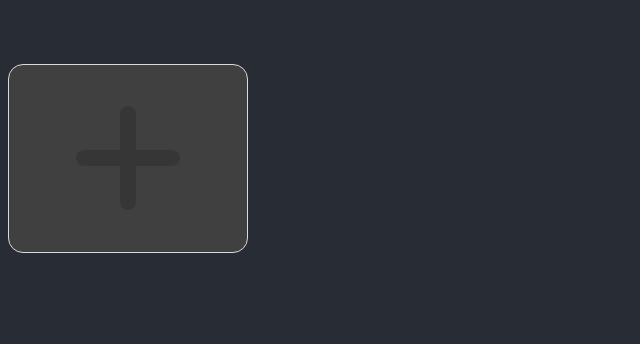
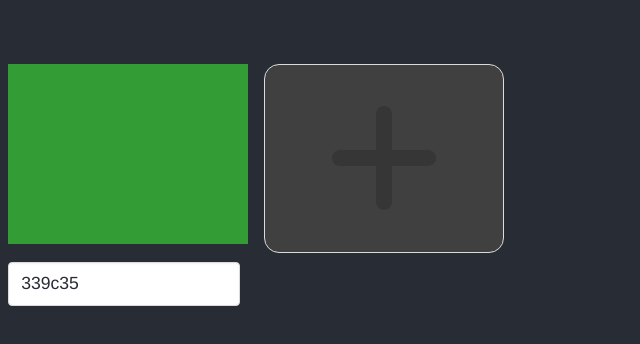
Before and after one commit to MaloryUmbrella/My-colors, a React (Create React App) app: page / in a window 1280 px wide. Shown: the top 344 px of the page, without its empty margins (0-640 px from the left). Built offline with nearby package versions, Linux system fonts and the light colour scheme.

Commit message:
Refac code : replace all tsx with js to handle props values

```diff
--- /dev/null
+++ b/src/App.js
@@ -0,0 +1,15 @@
+import React from 'react';
+import ColorPalette from './components/color_palette'
+import './index.css';
+
+class App extends React.Component {
+  render() {
+    return (
+      <>
+        <ColorPalette />
+      </>
+    );
+  }
+}
+
+export default App;
--- a/src/components/atomes/div_add.tsx
+++ b/src/components/atomes/div_add.js
@@ -1,12 +1,11 @@
 import React from 'react';
-import { Colors } from '../interfaces';
 import { FontAwesomeIcon } from '@fortawesome/react-fontawesome'
 import { faPlus } from '@fortawesome/free-solid-svg-icons'
 
-const DivAdd = (colors: Colors) => {
+const DivAdd = (props) => {
     return (
         <div className="col-md-15 color_wrapper">
-            <div className="button color cornered" style={{ backgroundColor: "#404040" }} data-color="#404040" onClick={() => colors.event}>
+            <div className="button color cornered" style={{ backgroundColor: "#404040" }} data-color="#404040" onClick={props.event}>
                 <span className="icon">
                     <FontAwesomeIcon icon={faPlus} size="8x"/>
                 </span>
--- a/src/components/atomes/div_color.tsx
+++ b/src/components/atomes/div_color.js
@@ -1,8 +1,7 @@
 import React from 'react';
-import { Props } from '../interfaces';
 
-const DivColor = ( props: Props ) => {
-    let colorWithoutHash = (color: string): string => {
+const DivColor = ( props ) => {
+    let colorWithoutHash = (color) => {
         if (color.includes('#')) {
             let new_color = color.substring(1,color.length);
             return new_color;
@@ -12,7 +11,7 @@ const DivColor = ( props: Props ) => {
         }
     }
 
-    let changeColor = (color: string, div: number) => {
+    let changeColor = (color, div) => {
         if (color.length < 6) {
             return
         }
--- /dev/null
+++ b/src/components/atomes/div_rows.js
@@ -0,0 +1,25 @@
+import React from 'react';
+import DivColor from './div_color';
+import DivAdd from './div_add';
+
+const DivRows = (props) => {
+    let i = 0;
+    let key = -3;
+
+    return (
+        <>
+            <div className="row colors" id="colors">
+                {
+		              props.colors.map((color) => {
+                    i += 1;
+                    key += 3;
+                    return <DivColor color={color} id={i} key={key}/>;
+                  })
+                }
+                <DivAdd event={ props.event }/>
+		    </div>
+        </>
+    )
+}
+
+export default DivRows;
--- a/src/components/atomes/div_rows.tsx
+++ /dev/null
@@ -1,27 +0,0 @@
-import React from 'react';
-import { Colors } from '../interfaces';
-import DivColor from './div_color';
-import DivAdd from './div_add';
-
-const DivRows = (colors: Colors) => {
-    let i = 0;
-    let key = -3;
-
-    return (
-        <>
-            <div className="row colors" id="colors">
-                {
-		            colors.colors.map((color) => {
-                        console.log(color);
-                        i += 1;
-                        key += 3;
-                        return <DivColor color={color} id={i} key={key}/>;
-                    })
-                }
-                <DivAdd colors={ colors.colors } event={ colors.event }/>
-		    </div>
-        </>
-    )
-}
-
-export default DivRows;
--- /dev/null
+++ b/src/components/color_palette.js
@@ -0,0 +1,32 @@
+import React from 'react';
+import DivRows from './atomes/div_rows';
+
+class ColorPalette extends React.Component {
+    constructor(props) {
+      super(props);
+      this.state = {
+        colors: ["#339c35"]
+      };
+    }
+
+    addPalette() {
+      let new_colors = this.state.colors;
+
+      new_colors.push("#000000");
+
+      this.setState({colors: new_colors});
+    }
+
+    render() {
+      return (
+        <>
+          <div id="main_wrapper">
+              <DivRows colors={this.state.colors} event={() => this.addPalette()}/>
+          </div>
+        </>
+      );
+    }
+}
+
+
+export default ColorPalette;
--- a/src/components/color_palette.tsx
+++ /dev/null
@@ -1,29 +0,0 @@
-import React, { useState } from 'react';
-import DivRows from './atomes/div_rows';
-
-const ColorPalette = () => {
-    let [colors, setColors] = useState<string[]>([]);
-    //setColors(["#339c35"]);
-
-    async function addPalette() {
-        let new_colors = colors;
-
-        new_colors.push("#000000");
-
-        setColors(new_colors);
-
-        console.log(colors);
-    }
-
-    console.log(colors);
-
-    return (
-        <>
-            <div id="main_wrapper">
-                <DivRows colors={colors} event={addPalette}/>
-            </div>
-        </>
-    );
-};
-
-export default ColorPalette;
--- /dev/null
+++ b/src/index.js
@@ -0,0 +1,9 @@
+import React from 'react';
+import ReactDOM from 'react-dom/client';
+import './index.css';
+import App from './App';
+
+const root = ReactDOM.createRoot(document.getElementById('root'));
+root.render(
+  <App />
+);
--- a/src/index.tsx
+++ /dev/null
@@ -1,17 +0,0 @@
-import React from 'react';
-import ReactDOM from 'react-dom/client';
-import { createBrowserRouter, createRoutesFromElements, Route, RouterProvider } from 'react-router-dom';
-import ColorPalette from './components/color_palette'
-import "./index.css"
-
-const JSXRouter = createBrowserRouter(
-  createRoutesFromElements(
-    <Route>
-      <Route path='/' element={<ColorPalette />}> </Route>
-    </Route>
-  )
-);
-
-ReactDOM.createRoot(document.getElementById('root') as HTMLElement).render(
-  <RouterProvider router={JSXRouter} />
-);
```
Also changed, not shown: src/components/interfaces/index.tsx (deleted, +0 -10 lines), tsconfig.json (deleted, +0 -11 lines).
